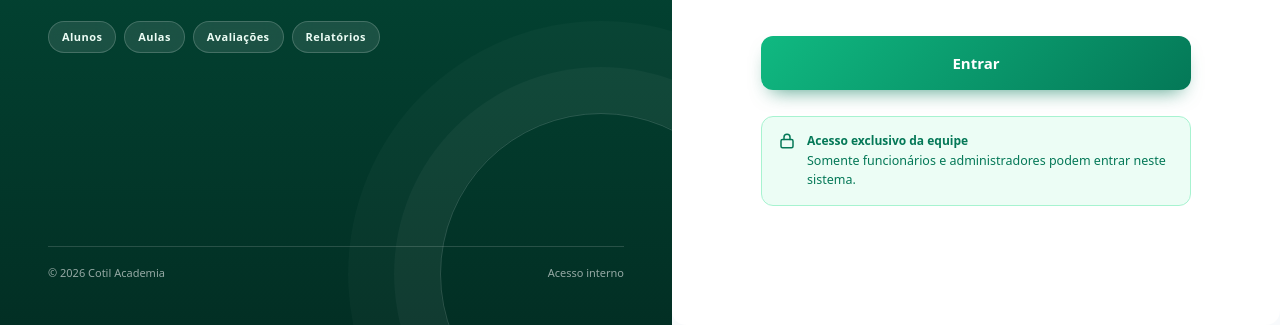
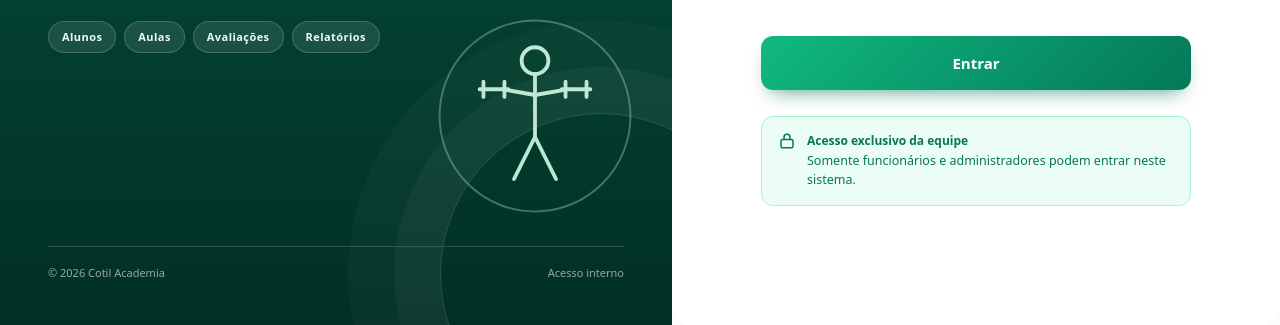
Before and after one commit to Atirf007/projeto-final-desktop, an Electron app: page src/autenticacao/login.html in a window 1280 px wide. Shown: the part 475-800 px from the top of the page. Drawn offline with Linux system fonts and the light colour scheme.

Commit message:
style: adiciona ilustrações fitness inline sem recursos externos

```diff
--- a/src/autenticacao/login.html
+++ b/src/autenticacao/login.html
@@ -94,8 +94,7 @@
       color: var(--branco);
       background-color: var(--verde-700);
       background-image:
-        linear-gradient(180deg, rgba(2, 44, 34, 0.28) 0%, rgba(2, 44, 34, 0.72) 58%, rgba(2, 44, 34, 0.96) 100%),
-        url('assets/login-foto.jpg');
+        linear-gradient(180deg, rgba(2, 44, 34, 0.28) 0%, rgba(2, 44, 34, 0.72) 58%, rgba(2, 44, 34, 0.96) 100%);
       background-size: cover;
       background-position: center;
       background-repeat: no-repeat;
@@ -455,6 +454,20 @@
     :where(tbody td) { color: var(--texto-suave); line-height: 1.45; }
     :where(tbody tr:nth-child(even) td) { background: var(--cinza-50); }
     :where(.filtros, .acoes, .acoes-linha) { gap: var(--esp-3); }
+    .ilustracao-fitness {
+      position: absolute;
+      right: 32px;
+      bottom: 104px;
+      width: 210px;
+      height: 210px;
+      fill: none;
+      stroke: var(--verde-100);
+      stroke-width: 4;
+      stroke-linecap: round;
+      stroke-linejoin: round;
+      opacity: 0.9;
+      pointer-events: none;
+    }
   </style>
 </head>
 <body>
@@ -475,6 +488,16 @@
           <small>Academia</small>
         </span>
       </div>
+
+      <svg class="ilustracao-fitness" viewBox="0 0 220 220" aria-hidden="true">
+        <circle cx="110" cy="110" r="100" stroke-opacity="0.35" stroke-width="2" />
+        <circle cx="110" cy="52" r="14" />
+        <path d="M110 68v64" />
+        <path d="M110 132l-22 44M110 132l22 44" />
+        <path d="M110 88l-34-6M110 88l34-6" />
+        <path d="M52 82h30M138 82h30" />
+        <path d="M56 74v16M78 74v16M142 74v16M164 74v16" />
+      </svg>
 
       <div class="chamada">
         <span class="etiqueta">Sistema interno</span>
```
Also changed, not shown: src/menu/menu.html (+27 -0 lines).
